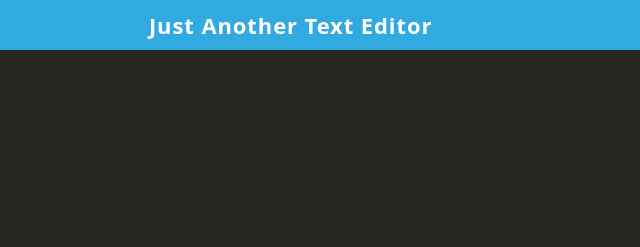
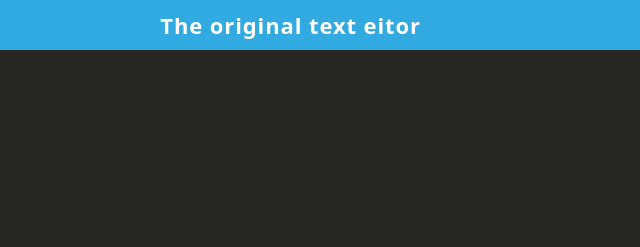
Before and after one commit to corhydare/MS-DOS, a website built with webpack: page client/index.html in a window 1280 px wide. Shown: the top 247 px of the page, 409-1049 px from the left. Built offline with nearby package versions, Linux system fonts and the light colour scheme; files whose address does not match are found by name.

Commit message:
stylesheet loader problems

```diff
--- a/client/index.html
+++ b/client/index.html
@@ -1,33 +1,30 @@
 <!DOCTYPE html>
 <html lang="en">
+
 <head>
   <meta charset="UTF-8" />
   <meta name="viewport" content="width=device-width, initial-scale=1.0" />
-    <title>J.A.T.E</title>
+  <title>MSDOS</title>
 
-      <link rel="stylesheet"
-        href="https://cdnjs.cloudflare.com/ajax/libs/codemirror/5.52.2/codemirror.min.css">
+  <link rel="stylesheet" href="https://cdnjs.cloudflare.com/ajax/libs/codemirror/5.52.2/codemirror.min.css">
   </link>
-      <script type="text/javascript"
-        src="https://cdnjs.cloudflare.com/ajax/libs/codemirror/5.52.2/codemirror.min.js">
+  <script type="text/javascript" src="https://cdnjs.cloudflare.com/ajax/libs/codemirror/5.52.2/codemirror.min.js">
   </script>
   <script type="text/javascript"
     src="https://cdnjs.cloudflare.com/ajax/libs/codemirror/5.52.2/mode/javascript/javascript.min.js">
   </script>
-      <link rel="stylesheet"
-        href="https://cdnjs.cloudflare.com/ajax/libs/codemirror/5.52.2/theme/monokai.min.css">
+  <link rel="stylesheet" href="https://cdnjs.cloudflare.com/ajax/libs/codemirror/5.52.2/theme/monokai.min.css">
   </link>
 </head>
+
 <body>
   <nav id="navbar">
     <div class="nav-btn">
       <a class="btn btn-sm btn-dark" id="buttonInstall" role="button">Install!</a>
     </div>
-     <h1> Just Another Text Editor</h1>
+    <h1>The original text eitor</h1>
 
-      <div class="navbar-brand"
-            ><img src="./assets/icons/icon_96x96.png"
-          /></div>
+    <div class="navbar-brand"><img src="./assets/icons/icon_96x96.png" /></div>
   </nav>
 
   <main id="main">
@@ -37,4 +34,5 @@
   </main>
 
 </body>
+
 </html>
--- a/client/package.json
+++ b/client/package.json
@@ -1,5 +1,5 @@
 {
-  "name": "JATE",
+  "name": "MSDOS",
   "scripts": {
     "dev": "webpack-dev-server",
     "build": "webpack --mode production",
```
Also changed, not shown: package.json (+7 -7 lines), client/src/css/style.css (line endings or trailing spaces), 2 other files. Lines whose indentation alone changed are shown as unchanged.
